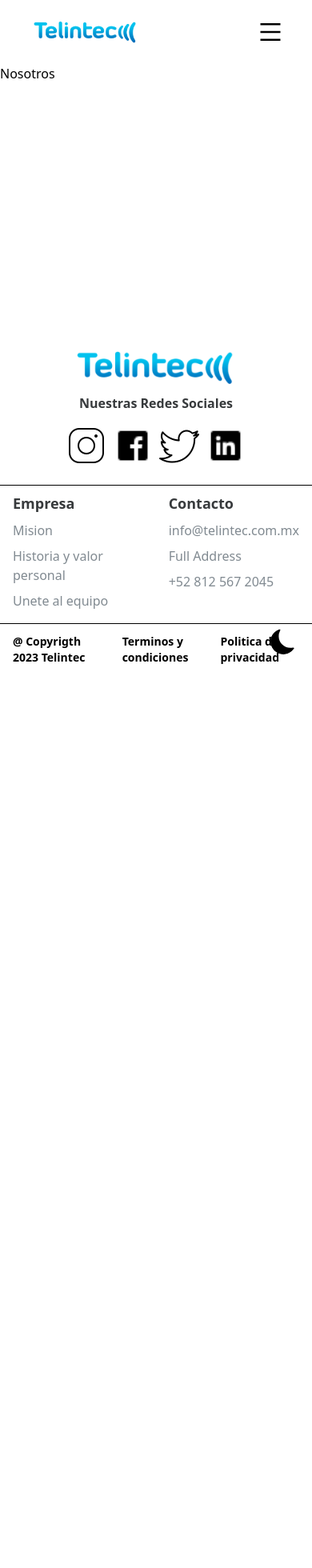
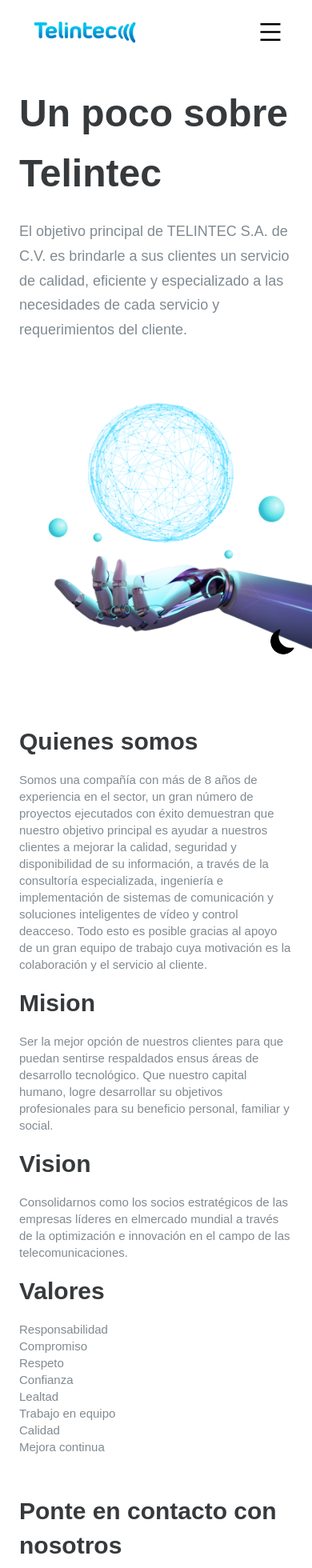
Before and after one commit to Erick-Gonza/Telintec-LandingPage, a Next.js app: page /about in a window 390 px wide. Shown: the top 1960 px of the page at 80% size. Before the commit the page ends 844 px from the top, so only its background shows below. Built offline with nearby package versions, Linux system fonts and the light colour scheme.

Commit message:
Add about page mobile and desktop

```diff
--- a/src/app/about/page.tsx
+++ b/src/app/about/page.tsx
@@ -1,11 +1,117 @@
+import Image from "next/image";
 import styles from "../style";
+import { robot } from "../assets";
+import Link from "next/link";
 
 export default function page() {
   return (
-    <main className="w-full flex-grow">
-      <section className={`${styles.flexStart}`}>
-        <div className={`${styles.boxWidth}`}>
-          <h2>Nosotros</h2>
+    <main className="w-full flex-grow xl:flex xl:flex-col items-center">
+      <section
+        id="home"
+        className={`flex md:flex-row flex-col ${styles.paddingY}`}
+      >
+        {/*Hero - Left Section - Content  */}
+        <section
+          className={`flex-1 ${styles.flexStart} flex-col xl:px-0 sm:px-16 px-6`}
+        >
+          <div className="flex flex-row justify-between items-center w-full">
+            <h2 className="flex-1 font-poppins font-semibold ss:text-[72px] text-[48px] ss:leading-[100px] leading-[75px] text-text dark:text-text-dark">
+              Un poco sobre Telintec
+            </h2>
+          </div>
+          <p
+            className={`${styles.paragraph} max-w-[470px] mt-5 font-poppins font-normal xs:text-[20px] text-[15px] xs:leading-[28px] leading-[21px] text-text-off dark:text-text-dark-off`}
+          >
+            El objetivo principal de TELINTEC S.A. de C.V. es brindarle a sus
+            clientes un servicio de calidad, eficiente y especializado a las
+            necesidades de cada servicio y requerimientos del cliente.
+          </p>
+        </section>
+
+        {/*Hero - Right Section - Gradients  */}
+        <section
+          className={`flex-1 flex ${styles.flexCenter} md:my-0 my-10 relative`}
+        >
+          <Image
+            src={robot}
+            alt="billing"
+            className="w-[100%] h-[100%] relative z-[5] object-contain"
+          />
+
+          {/* gradient start */}
+          <div className="absolute z-[0] w-[40%] h-[35%] top-0 pink__gradient" />
+          <div className="absolute z-[1] w-[80%] h-[80%] rounded-full white__gradient bottom-40" />
+          <div className="absolute z-[0] w-[50%] h-[50%] right-20 bottom-20 blue__gradient" />
+          {/* gradient end */}
+        </section>
+      </section>
+
+      <section
+        className={`flex flex-col gap-4 ${styles.paddingY} ${styles.paddingX}`}
+      >
+        <h2 className="font-poppins font-semibold xs:text-[40px] text-[30px] xs:leading-[53px] leading-[43px] text-text dark:text-text-dark">
+          Quienes somos
+        </h2>
+        <p className="font-poppins font-normal xs:text-[20px] text-[15px] xs:leading-[26px] leading-[21px] text-text-off dark:text-text-dark-off">
+          Somos una compañía con más de 8 años de experiencia en el sector, un
+          gran número de proyectos ejecutados con éxito demuestran que nuestro
+          objetivo principal es ayudar a nuestros clientes a mejorar la calidad,
+          seguridad y disponibilidad de su información, a través de la
+          consultoría especializada, ingeniería e implementación de sistemas de
+          comunicación y soluciones inteligentes de vídeo y control deacceso.
+          Todo esto es posible gracias al apoyo de un gran equipo de trabajo
+          cuya motivación es la colaboración y el servicio al cliente.
+        </p>
+
+        <h3 className="font-poppins font-semibold xs:text-[40px] text-[30px] xs:leading-[53px] leading-[43px] text-text dark:text-text-dark">
+          Mision
+        </h3>
+        <p className="font-poppins font-normal xs:text-[20px] text-[15px] xs:leading-[26px] leading-[21px] text-text-off dark:text-text-dark-off">
+          Ser la mejor opción de nuestros clientes para que puedan sentirse
+          respaldados ensus áreas de desarrollo tecnológico. Que nuestro capital
+          humano, logre desarrollar su objetivos profesionales para su beneficio
+          personal, familiar y social.
+        </p>
+        <h3 className="font-poppins font-semibold xs:text-[40px] text-[30px] xs:leading-[53px] leading-[43px] text-text dark:text-text-dark">
+          Vision
+        </h3>
+        <p className="font-poppins font-normal xs:text-[20px] text-[15px] xs:leading-[26px] leading-[21px] text-text-off dark:text-text-dark-off">
+          Consolidarnos como los socios estratégicos de las empresas líderes en
+          elmercado mundial a través de la optimización e innovación en el campo
+          de las telecomunicaciones.
+        </p>
+        <h3 className="font-poppins font-semibold xs:text-[40px] text-[30px] xs:leading-[53px] leading-[43px] text-text dark:text-text-dark">
+          Valores
+        </h3>
+        <ul className="flex flex-col list-none font-poppins font-normal xs:text-[20px] text-[15px] xs:leading-[26px] leading-[21px] text-text-off dark:text-text-dark-off">
+          <li>Responsabilidad</li>
+          <li>Compromiso</li>
+          <li>Respeto</li>
+          <li>Confianza</li>
+          <li>Lealtad</li>
+          <li>Trabajo en equipo</li>
+          <li>Calidad</li>
+          <li>Mejora continua</li>
+        </ul>
+      </section>
+
+      <section
+        className={`flex flex-col gap-4 ${styles.paddingY} ${styles.paddingX}`}
+      >
+        <h2 className="font-poppins font-semibold xs:text-[40px] text-[30px] xs:leading-[53px] leading-[43px] text-text dark:text-text-dark">
+          Ponte en contacto con nosotros
+        </h2>
+        <p className="font-poppins font-normal xs:text-[20px] text-[15px] xs:leading-[26px] leading-[21px] text-text-off dark:text-text-dark-off">
+          Nuestro equipo de profesionales estará a tu disposición para brindarte
+          la asesoría que garantizará el éxito de tu negocio
+        </p>
+        <div className="flex flex-col items-center">
+          <Link
+            href={"/contact"}
+            className="w-full md:w-1/3 font-poppins font-semibold xs:text-lg text-base bg-bg-dark-off dark:bg-bg-off dark:text-text text-text-dark px-2 py-3 rounded-md cursor-pointer"
+          >
+            <p className="text-center">Contactanos</p>
+          </Link>
         </div>
       </section>
     </main>
```
